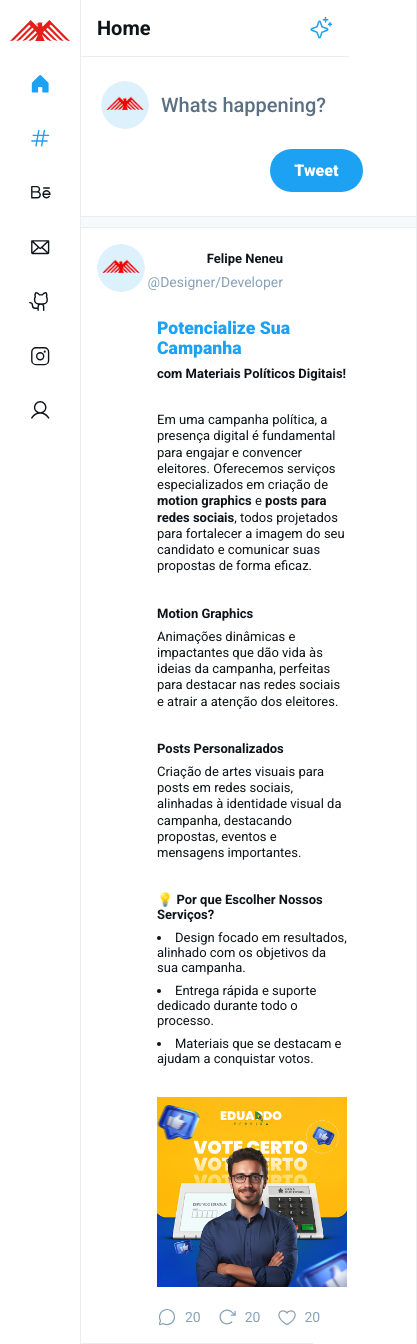
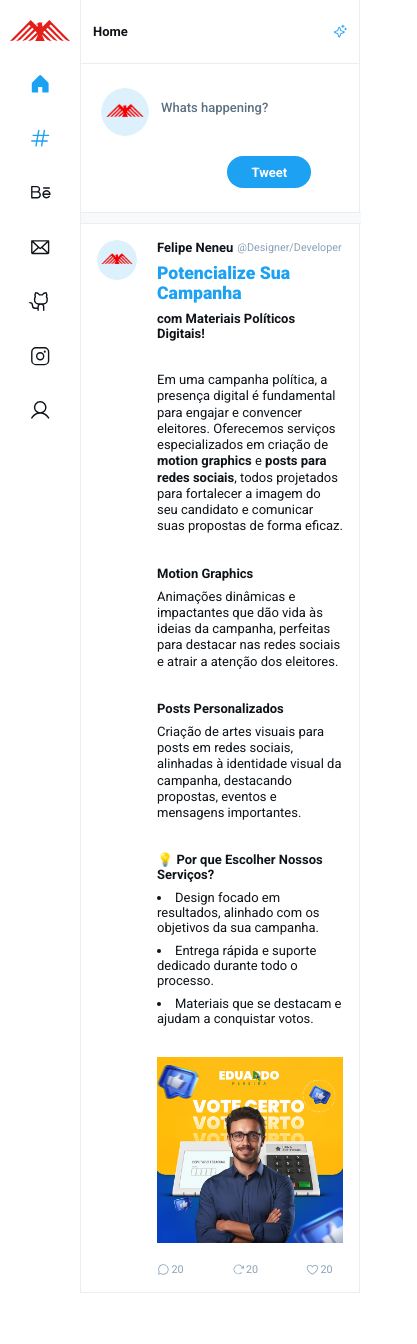
Before and after one commit to felipeneneu/Voe-Alto-Design, a React (Vite) app: page / in a window 390 px wide. Shown: the whole page, 417 px wide, since content can reach past the window. After the commit the page ends 1293 px from the top, so only its background shows below. Built offline with nearby package versions, Linux system fonts and the light colour scheme.

Commit message:
Responsividade 2.0

```diff
--- a/src/components/Header.css
+++ b/src/components/Header.css
@@ -16,13 +16,13 @@
 @media (max-width: 780px) {
   .timeline-header {
     padding: 1.0rem 1.0rem;
-    max-width: 80%;
+
   }
 }
-@media (max-width: 350px) {
+@media (max-width: 450px) {
   .timeline-header {
     padding: 1.5rem 0.75rem;
-    font-size: 0.85rem;
+    font-size: small;
   }
 
   .timeline-header svg {
--- a/src/components/Tweet.css
+++ b/src/components/Tweet.css
@@ -5,6 +5,8 @@
   gap: 0.75rem;
   border-bottom: 1px solid #ebeef0;
   text-decoration: none;
+  flex-grow: 1;
+    flex-basis: 200;
 }
 
 .tweet img {
@@ -29,6 +31,7 @@
   display: flex;
   flex-direction: column;
   gap: 0.5rem;
+
 }
 
 .tweet .tweet-content .tweet-content-header {
@@ -90,6 +93,12 @@
       font-size: small;
       height: 100%;
     }
+                                                                                                                                .content {
+                                                                                                                                  width: 280px;
+                                                                                                                                  flex-basis: auto;
+                                                                                                                                  flex-direction: column;
+                                                                                                                                  flex-shrink: 0;
+                                                                                                                                }
 
     .tweet .tweet-content h3 {
       font-size: small;
@@ -160,54 +169,26 @@
   color: #89a2b8;
 }
 }
+
 @media (max-width: 400px) {
-  .tweet {
-    width: 200px;
-    box-sizing: content-box;
+  .tweet img {
+      width: 2.5rem;
+      height: 2.5rem;
+      border-radius: 100%;
   }
-
-  .tweet .tweet-content {
-    font-size: small;
-    height: 100%;
-    width: 190px;
-  }
-
-  .tweet .tweet-content .tweet-content-footer {
-    display: flex;
-    align-items: center;
-    gap: 1rem;
-    margin-top: 0.75rem;
+                .tweet .tweet-content .tweet-content-footer button svg {
+                  width: 0.8rem;
+                  height: 0.8rem;
   }
 
   .tweet .tweet-content .tweet-content-footer button {
     display: flex;
     align-items: center;
-    gap: 0.5rem;
+    gap: 0.1rem;
     background: transparent;
     border: 0;
-    font-size: 0.875rem;
+    font-size: 0.675rem;
     color: #89a2b8;
     transition: .3s ease;
-  }
 
-  .tweet .tweet-content .tweet-content-footer button svg {
-    width: 1.25rem;
-    height: 1.25rem;
-  }
-
-  .tweet .tweet-content .tweet-content-header {
-    display: flex;
-    flex-direction: column;
-    align-items: flex-end;
-    padding-right: 4rem;
-    padding-top: 0.45rem;
-    gap: 0.5rem;
-    margin-bottom: 1.25rem;
-  }
-
-  .tweet .tweet-content .tweet-content-header span {
-    font-size: 0.875rem;
-    color: #89a2b8;
-    padding-left: 1.35rem;
-  }
 }
--- a/src/pages/Timeline.css
+++ b/src/pages/Timeline.css
@@ -61,16 +61,28 @@
      max-width: 90%;
    }
 }
-@media (max-width: 350px) {
+@media (max-width: 380px) {
   .new-tweet-form {
-    max-width: 80%;
+    max-width: 100%;
+      height: 110px;
+      padding: 0.5rem 0.5rem;
+      display: flex;
+      flex-direction: column;
+      gap: 0.1rem;
+    }
+
+    .new-tweet-form label img {
+      width: 2rem;
+      height: 2rem;
+      border-radius: 100%;
+    }
   }
     .separation {
       background: #f7f9fa;
       border-top: 1px solid #ebeef0;
       border-bottom: 1px solid #ebeef0;
       height: 0.75rem;
-      width: 200px;
+      width: 280px;
     }
 
   .new-tweet-form label textarea::placeholder {
@@ -83,11 +95,13 @@
     margin-left: auto;
     background: var(--twitter-blue);
     border-radius: 999px;
-    padding: 0.75rem 1.5rem;
     color: white;
     font-size: small;
     font-weight: 600;
     border: 0;
     transition: .3s ease;
-  }
+    height: 2rem;
+      justify-content: center;
+      display: flex;
+      align-items: center;
 }
```
